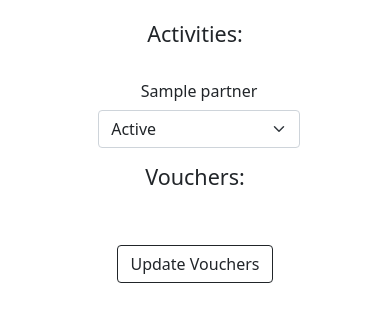
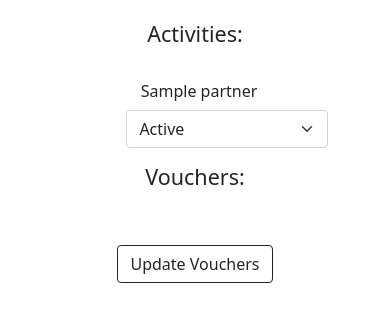
Before and after one commit to geekk0/event_tickets, a Django app: page /ticket_info/000 in a window 390 px wide. Shown: the part 610-922 px from the top of the page. Run offline with Django 5.2, Linux system fonts and the light colour scheme; a user stored in the database is signed in; tables that the repository leaves empty hold one stand-in row (values such as "Sample post").

Commit message:
ticket_info try to fix design mobile v6

```diff
--- a/templates/ticket_info.html
+++ b/templates/ticket_info.html
@@ -78,7 +78,7 @@
 
 
 
-                                        <div class="col-8 col-md-4 offsfet-2">
+                                        <div class="col-8 col-md-4 offset-2">
                                             <select class="form-select" style="" name="voucher_status_{{ activity.id }}">
                                                 <option value="active" {% if activity.status == 'active' %}selected{% endif %}>Active</option>
                                                 <option value="used" {% if activity.status == 'used' %}selected{% endif %}>Used</option>
```
